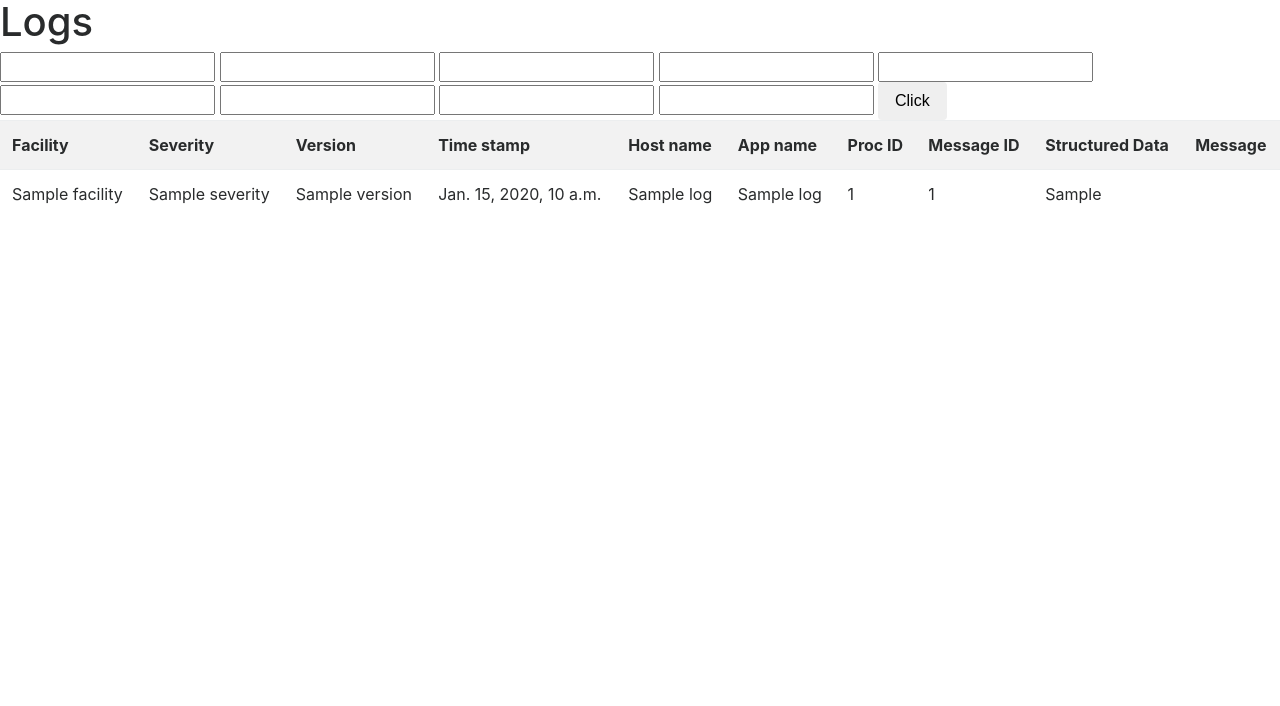
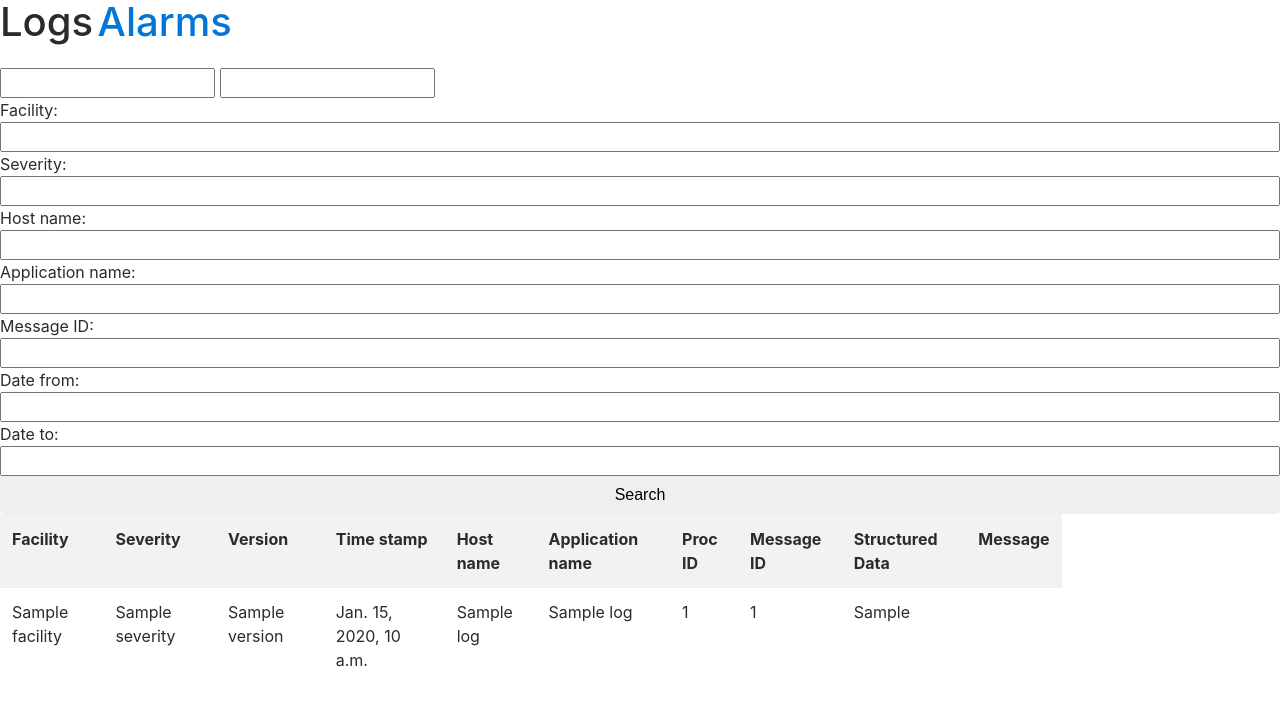
Before and after one commit to DaraYo/SIEM, a Django app: template Server/siemServer/logService/templates/logService/allLogs.html in a window 1280 px wide. Shown: the top 706 px of the page. Run offline with Django 3.2, Linux system fonts and the light colour scheme; the template is opened without the code that fills it: most values are stand-ins (such as "Sample title", 1, 10 or a date in 2020); data that the repository does not hold is empty; parts of the project's set-up code (start-up, migrations or seed data) failed here and were passed over; some libraries are stand-ins or nearby versions.

Commit message:
Doradjene stranice za alarme i logove

```diff
--- a/Server/siemServer/logService/templates/logService/allLogs.html
+++ b/Server/siemServer/logService/templates/logService/allLogs.html
@@ -6,19 +6,49 @@
 	<link rel="stylesheet" href="https://maxcdn.bootstrapcdn.com/bootstrap/4.0.0-beta.3/css/bootstrap.min.css" />
 </head>
 <body>
-	<h1 class="page-title">Logs</h1>
+	<div>
+		<h1 style="display: inline">Logs</h1>
+		<h1 style="display: inline"> <a href="allAlarms">Alarms</a></h1>
+	</div>
+	<br>
+	<div class="row">
+		<div class="col">
 			<form action="getLogs" method="get">
-		<input type="text" name="from"/>
-		<input type="text" name="to"/>
-		<input type="text" name="facility"/>
-		<input type="text" name="severity"/>
-		<input type="text" name="hostname"/>
-		<input type="text" name="appname"/>
-		<input type="text" name="msgid"/>
-		<input type="text" name="timestampfrom"/>
-		<input type="text" name="timestampto"/>
-		<input type="submit" class="btn" value="Click" name="search">
+				<input type="text" value="" name="from"/>
+				<input type="text" value="" name="to"/>
+				<br>
+				Facility:
+				<br>
+				<input type="text" name="facility" style="width:100%;"/>
+				<br>
+				Severity:
+				<br>
+				<input type="text" name="severity" style="width:100%;"/>
+				<br>
+				Host name:
+				<br>
+				<input type="text" name="hostname" style="width:100%;"/>
+				<br>
+				Application name:
+				<br>
+				<input type="text" name="appname" style="width:100%;"/>
+				<br>
+				Message ID:
+				<br>
+				<input type="text" name="msgid" style="width:100%;"/>
+				<br>
+				Date from:
+				<br>
+				<input type="text" name="timestampfrom" style="width:100%;"/>
+				<br>
+				Date to:
+				<br>
+				<input type="text" name="timestampto" style="width:100%;"/>
+				<br>
+				<input type="submit" class="btn" value="Search" name="search" style="width:100%;">
 			</form>
+		</div>
+		<div class="col-10">
 			<table class="table table-striped">
 				<tr class="thead-dark">
 					<th>Facility</th>
@@ -26,7 +56,7 @@
 					<th>Version</th>
 					<th>Time stamp</th>
 					<th>Host name</th>
-			<th>App name</th>
+					<th>Application name</th>
 					<th>Proc ID</th>
 					<th>Message ID</th>
 					<th>Structured Data</th>
@@ -44,9 +74,10 @@
 					<td>{{ log.msgid }}</td>
 					<td>{{ log.structuredData }}</td>
 					<td>{{ log.msg }}</td>
-
 				</tr>
 				{% endfor %}
 			</table>
+		</div>
+	</div>
 </body>
 </html>
```
Also changed, not shown: Server/siemServer/alarmService/templates/alarmService/allAlarms.html (+36 -7 lines). Lines whose indentation alone changed are shown as unchanged.
